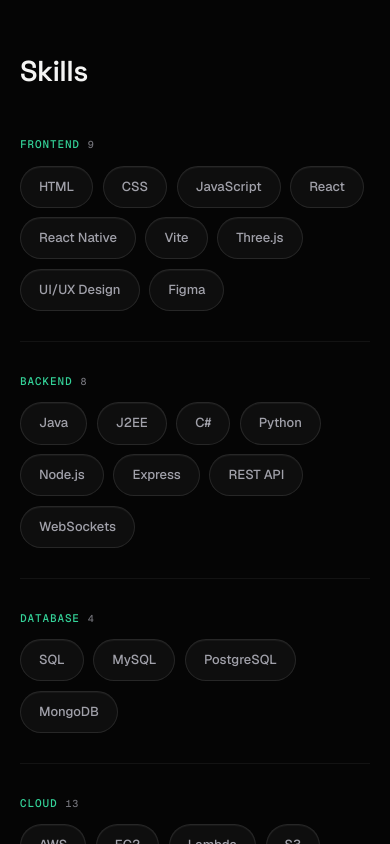
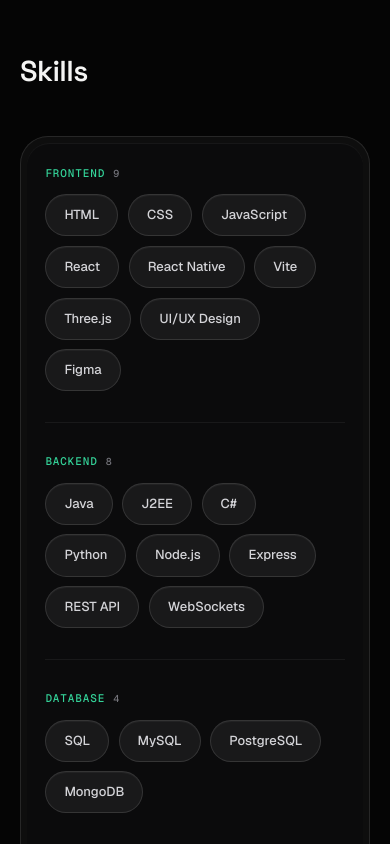
Before and after one commit to Htet-Myark/htet-portfolio-v2, a React (Vite) app: page / in a window 390 px wide. Shown: the part 6780-7624 px from the top of the page. Built offline with nearby package versions, Linux system fonts and the light colour scheme; no server answers.

Commit message:
sg map inserted

```diff
--- a/src/App.jsx
+++ b/src/App.jsx
@@ -27,9 +27,19 @@
       },
       { threshold: 0.1, rootMargin: '0px 0px -40px 0px' }
     )
-    const elements = document.querySelectorAll('.reveal, .reveal-left, .reveal-scale, .reveal-clip')
-    elements.forEach((el) => observer.observe(el))
-    return () => observer.disconnect()
+    const SELECTOR = '.reveal, .reveal-left, .reveal-scale, .reveal-clip'
+    const observeAll = () =>
+      document.querySelectorAll(SELECTOR).forEach((el) => {
+        if (!el.classList.contains('visible')) observer.observe(el)
+      })
+    observeAll()
+    // pick up elements mounted later (hot reload, lazily rendered content)
+    const mutations = new MutationObserver(observeAll)
+    mutations.observe(document.body, { childList: true, subtree: true })
+    return () => {
+      observer.disconnect()
+      mutations.disconnect()
+    }
   }, [])
 
   return (
--- a/src/components/Skills.jsx
+++ b/src/components/Skills.jsx
@@ -38,7 +38,8 @@
   return (
     <section id="skills">
       <h2 className="section-heading reveal">Skills</h2>
-      <div className="skills-groups">
+      <div className="skills-card reveal">
+        <div className="card-core skills-groups">
           {skillGroups.map((group, g) => (
             <div
               className="skill-group reveal"
@@ -57,6 +58,7 @@
             </div>
           ))}
         </div>
+      </div>
     </section>
   )
 }
--- a/src/index.css
+++ b/src/index.css
@@ -1207,11 +1207,26 @@
 /* no legend below the grid, so the skeleton only stands in for the graph */
 .gh-card--compact .gh-skeleton { height: 90px; }
 
-/* ── SKILLS: grouped pill rows ───────────────────────── */
+/* ── SKILLS: grouped pill rows inside a double-bezel card ── */
+/* the city background is busy and bright, so the rows sit on the same
+   opaque core as the project / cert cards instead of floating over it */
+.skills-card {
+  padding: 6px;
+  background: var(--surface);
+  border: 1px solid var(--hairline);
+  border-radius: var(--r-card);
+  backdrop-filter: blur(20px);
+  -webkit-backdrop-filter: blur(20px);
+}
+
 .skills-groups {
   display: flex;
   flex-direction: column;
   gap: 1.9rem;
+  background: rgba(11, 11, 13, 0.92);
+  border-radius: var(--r-core);
+  padding: 2rem;
+  box-shadow: inset 0 1px 1px rgba(255, 255, 255, 0.06);
 }
 
 /* label rail + pills, echoing the .exp-item two-column rhythm */
@@ -1261,9 +1276,9 @@
   font-weight: 500;
   padding: 9px 18px;
   border-radius: 999px;
-  background: var(--surface);
-  border: 1px solid var(--hairline);
-  color: var(--muted);
+  background: rgba(255, 255, 255, 0.06);
+  border: 1px solid rgba(255, 255, 255, 0.12);
+  color: #d4d4d8;
   box-shadow: inset 0 1px 1px rgba(255, 255, 255, 0.05);
   cursor: default;
   transition: color 0.3s var(--ease), background 0.3s var(--ease), border-color 0.3s;
@@ -2044,6 +2059,7 @@
   }
   .exp-item { grid-template-columns: 1fr; gap: .5rem; }
   .skill-group { grid-template-columns: 1fr; gap: .75rem; }
+  .skills-groups { padding: 1.35rem 1.15rem; }
   .skill-group-label { padding-top: 0; }
   .exp-item::before { display: none; }
   section { padding: 3.5rem 1.25rem; }
```
Also changed, not shown: 1 other file (tests, documents, lock files or other folders). Lines whose indentation alone changed are shown as unchanged.
